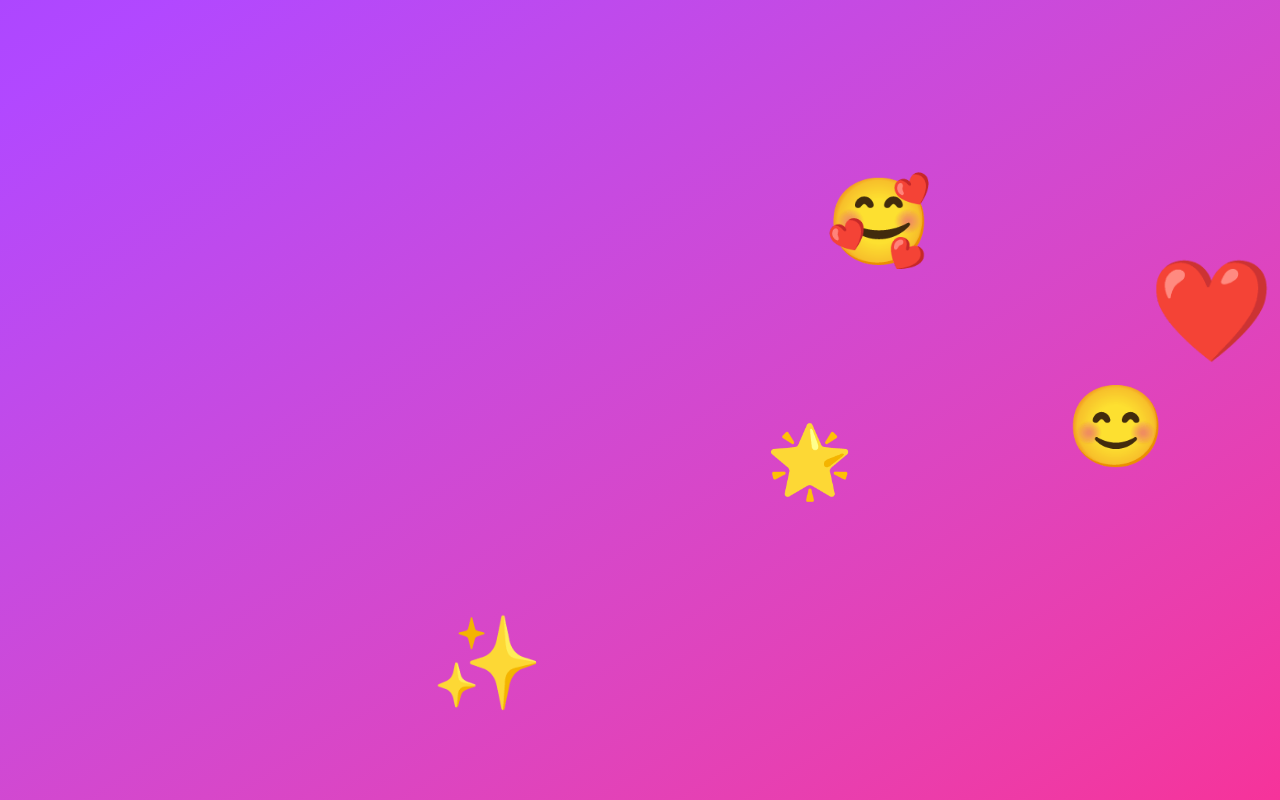
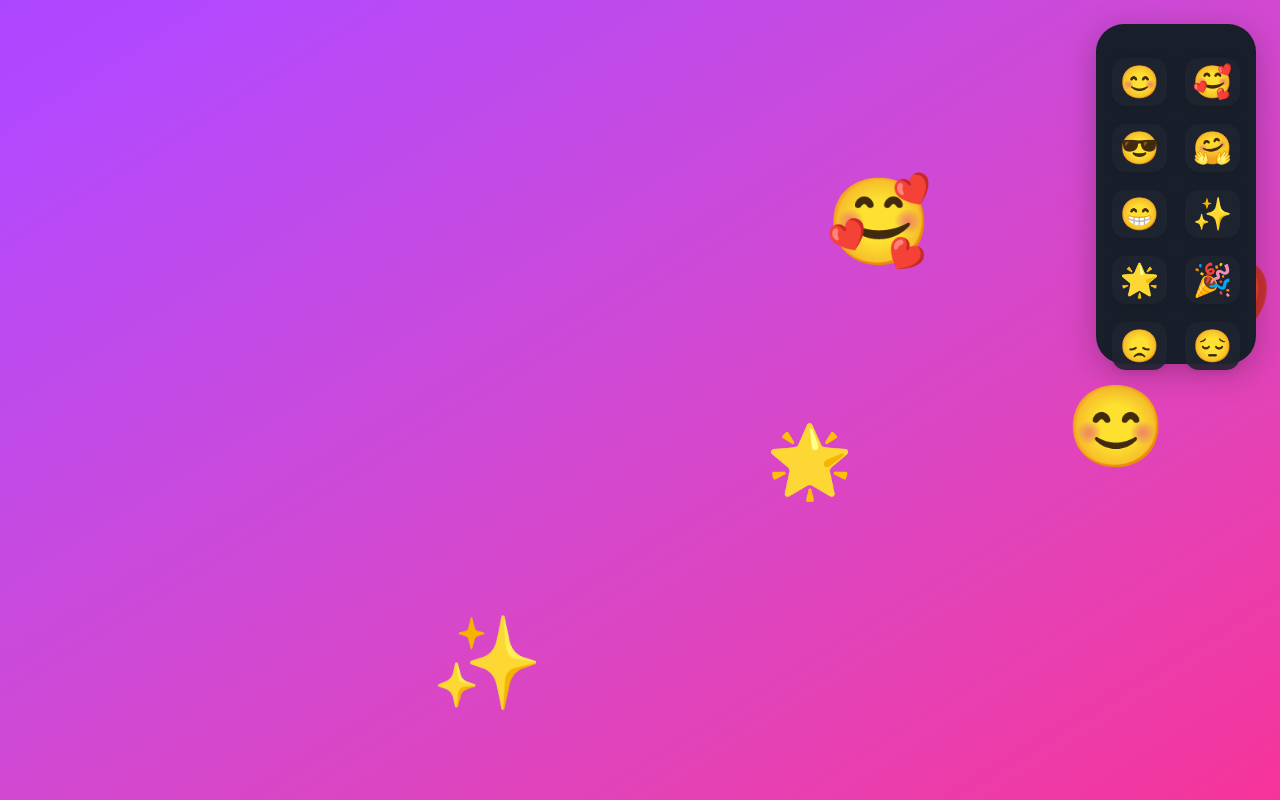
Before and after one commit to ngjansen/vibestage, a Next.js app: page / in a window 1280 px wide. Built offline with nearby package versions, Linux system fonts and the light colour scheme.

Commit message:
feat: Add interactive emoji wall with enhanced UI/UX - Add emoji panel with hover and click animations - Implement emoji wall with bouncing animations - Add functionality to add new emojis to the wall

```diff
--- a/app/page.tsx
+++ b/app/page.tsx
@@ -1,6 +1,7 @@
 'use client';
 
-import { useEffect, useRef } from 'react';
+import { useEffect, useRef, useState } from 'react';
+import EmojiPanel from '../src/components/EmojiPanel';
 
 interface Emoji {
   x: number;
@@ -13,13 +14,30 @@ interface Emoji {
 
 export default function Home() {
   const canvasRef = useRef<HTMLCanvasElement>(null);
-  const emojis = useRef<Emoji[]>([
+  const [emojis, setEmojis] = useState<Emoji[]>([
     { x: 100, y: 100, dx: 2, dy: 2, size: 80, emoji: '😊' },
     { x: 300, y: 200, dx: -3, dy: 3, size: 100, emoji: '❤️' },
     { x: 500, y: 150, dx: 3, dy: -2, size: 90, emoji: '✨' },
     { x: 200, y: 400, dx: -2, dy: -3, size: 70, emoji: '🌟' },
     { x: 600, y: 300, dx: 2, dy: 2, size: 85, emoji: '🥰' },
   ]);
+
+  const handleEmojiSelect = (emoji: string) => {
+    const canvas = canvasRef.current;
+    if (!canvas) return;
+
+    // Add new emoji with random position and movement
+    const newEmoji: Emoji = {
+      x: Math.random() * (canvas.width - 100),
+      y: Math.random() * (canvas.height - 100),
+      dx: (Math.random() - 0.5) * 4,
+      dy: (Math.random() - 0.5) * 4,
+      size: 80 + Math.random() * 40,
+      emoji,
+    };
+
+    setEmojis(prev => [...prev, newEmoji]);
+  };
 
   useEffect(() => {
     const canvas = canvasRef.current;
@@ -39,7 +57,7 @@ export default function Home() {
     const animate = () => {
       ctx.clearRect(0, 0, canvas.width, canvas.height);
 
-      emojis.current.forEach(emoji => {
+      emojis.forEach(emoji => {
         // Update position
         emoji.x += emoji.dx;
         emoji.y += emoji.dy;
@@ -65,10 +83,11 @@ export default function Home() {
     return () => {
       window.removeEventListener('resize', resizeCanvas);
     };
-  }, []);
+  }, [emojis]);
 
   return (
     <main className="min-h-screen bg-gradient-to-br from-purple-500 to-pink-500">
+      <EmojiPanel onEmojiSelect={handleEmojiSelect} />
       <canvas
         ref={canvasRef}
         className="w-full h-full"
--- /dev/null
+++ b/next.config.js
@@ -0,0 +1,6 @@
+/** @type {import('next').NextConfig} */
+const nextConfig = {
+  /* config options here */
+};
+
+module.exports = nextConfig;
--- /dev/null
+++ b/src/components/EmojiPanel.jsx
@@ -0,0 +1,83 @@
+import React from 'react';
+import styled from 'styled-components';
+
+const phoneWidth = 160;
+const phoneHeight = 340;
+
+const PhoneContainer = styled.div`
+  position: fixed;
+  top: 24px;
+  right: 24px;
+  width: ${phoneWidth}px;
+  height: ${phoneHeight}px;
+  background: #181f2a;
+  border-radius: 28px;
+  box-shadow: 0 8px 32px rgba(0,0,0,0.25);
+  display: flex;
+  align-items: center;
+  justify-content: center;
+  z-index: 1000;
+`;
+
+const EmojiGrid = styled.div`
+  display: grid;
+  grid-template-columns: 1fr 1fr;
+  grid-template-rows: repeat(5, 1fr);
+  gap: 18px;
+  width: 80%;
+  height: 80%;
+`;
+
+const EmojiButton = styled.button`
+  background: rgba(30, 36, 48, 0.9);
+  border: none;
+  border-radius: 14px;
+  width: 100%;
+  height: 100%;
+  font-size: 2rem;
+  display: flex;
+  align-items: center;
+  justify-content: center;
+  cursor: pointer;
+  transition: all 0.2s ease;
+  box-shadow: 0 2px 8px rgba(0,0,0,0.10);
+  transform: scale(1);
+
+  &:hover {
+    background: #232b3a;
+    transform: scale(1.1);
+    box-shadow: 0 4px 12px rgba(0,0,0,0.15);
+  }
+
+  &:active {
+    transform: scale(0.95);
+    background: #1a202c;
+    box-shadow: 0 1px 4px rgba(0,0,0,0.1);
+  }
+`;
+
+const emojis = [
+  '😊', '🥰',
+  '😎', '🤗',
+  '😁', '✨',
+  '🌟', '🎉',
+  '😞', '😔',
+];
+
+const EmojiPanel = ({ onEmojiSelect }) => (
+  <PhoneContainer>
+    <EmojiGrid>
+      {emojis.map((emoji, idx) => (
+        <EmojiButton
+          key={idx}
+          aria-label={`emoji-${idx}`}
+          onClick={() => onEmojiSelect(emoji)}
+        >
+          {emoji}
+        </EmojiButton>
+      ))}
+    </EmojiGrid>
+  </PhoneContainer>
+);
+
+export default EmojiPanel;
```
Also changed, not shown: package.json (+7 -5 lines), 1 other file (tests, documents, lock files or other folders).
